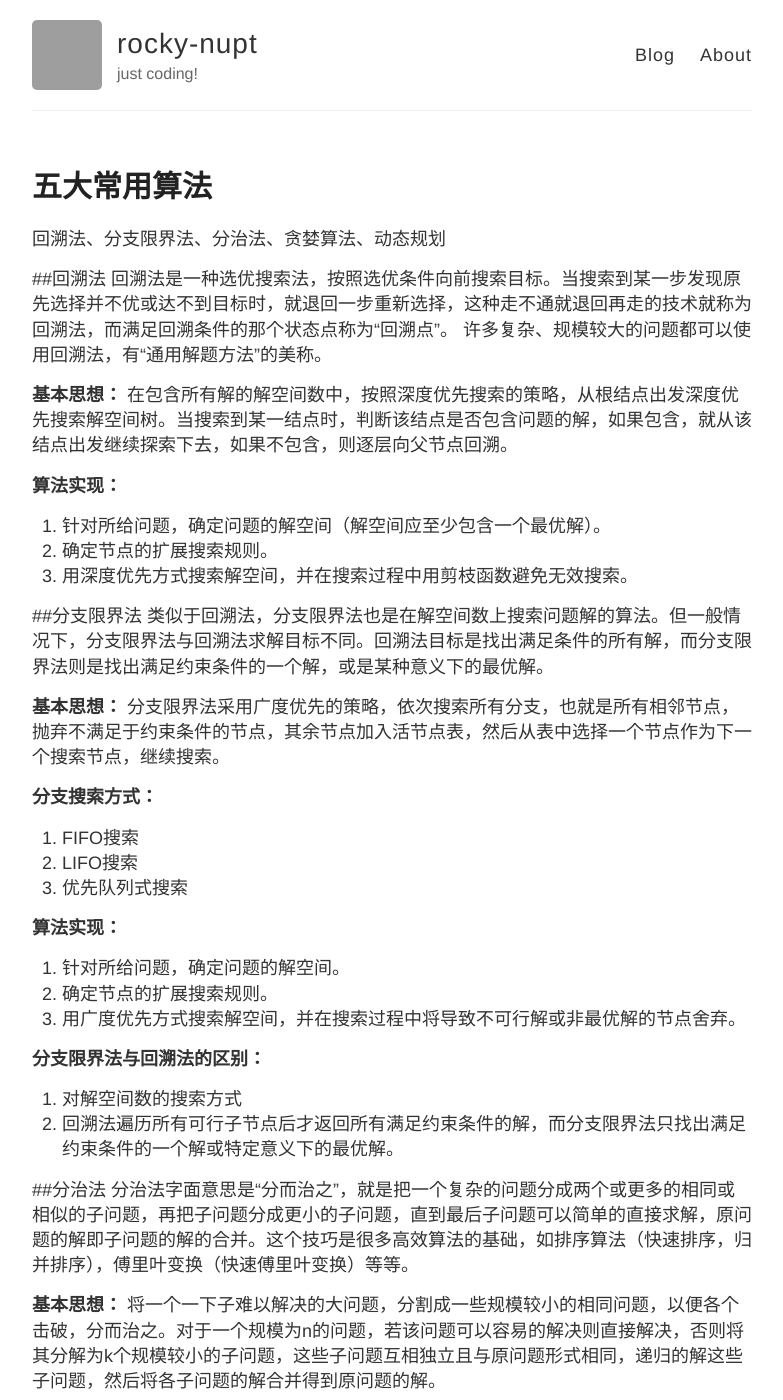
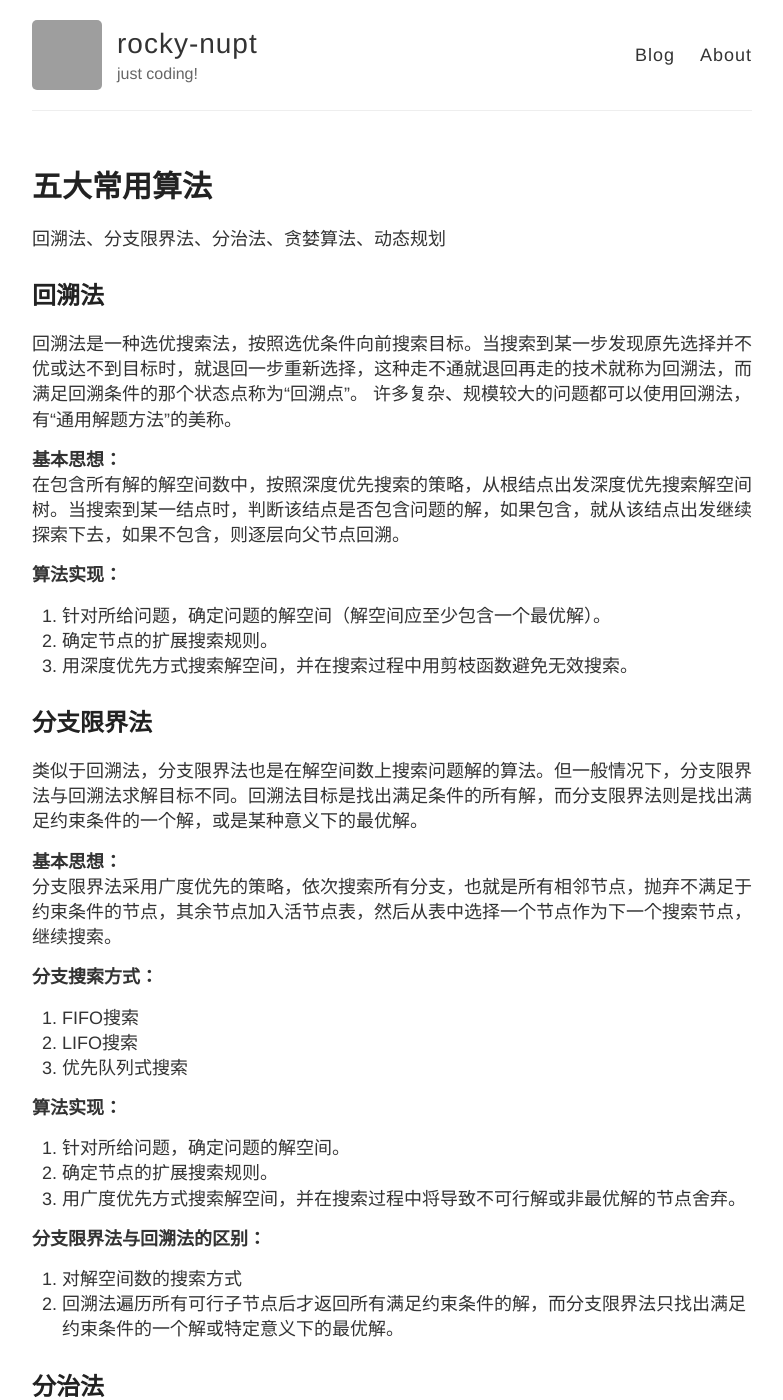
Before and after one commit to rocky-nupt/rocky-nupt.github.io, a Jekyll site: the page built from _posts/2017-10-31-five_algorithms.md, in a window 1280 px wide and 1400 px high. Shown: the whole window, without its empty margins (248-1031 px from the left). Built offline with Jekyll 4.4.1, drawn with Linux system fonts in a browser that asks for light colours; some of the changed text lies outside the part shown; grey boxes are pictures that could not be loaded.

Commit message:
update five

```diff
--- a/_posts/2017-10-31-five_algorithms.md
+++ b/_posts/2017-10-31-five_algorithms.md
@@ -5,22 +5,26 @@ title: 五大常用算法
 
 回溯法、分支限界法、分治法、贪婪算法、动态规划
 
-##回溯法
+## 回溯法
+
 回溯法是一种选优搜索法，按照选优条件向前搜索目标。当搜索到某一步发现原先选择并不优或达不到目标时，就退回一步重新选择，这种走不通就退回再走的技术就称为回溯法，而满足回溯条件的那个状态点称为“回溯点”。
 许多复杂、规模较大的问题都可以使用回溯法，有“通用解题方法”的美称。
 
-**基本思想：** 在包含所有解的解空间数中，按照深度优先搜索的策略，从根结点出发深度优先搜索解空间树。当搜索到某一结点时，判断该结点是否包含问题的解，如果包含，就从该结点出发继续探索下去，如果不包含，则逐层向父节点回溯。
+**基本思想：**<br />
+ 在包含所有解的解空间数中，按照深度优先搜索的策略，从根结点出发深度优先搜索解空间树。当搜索到某一结点时，判断该结点是否包含问题的解，如果包含，就从该结点出发继续探索下去，如果不包含，则逐层向父节点回溯。
 
-**算法实现：**
+**算法实现：**<br />
 1. 针对所给问题，确定问题的解空间（解空间应至少包含一个最优解）。
 2. 确定节点的扩展搜索规则。
 3. 用深度优先方式搜索解空间，并在搜索过程中用剪枝函数避免无效搜索。
 
 
-##分支限界法
+## 分支限界法
+
 类似于回溯法，分支限界法也是在解空间数上搜索问题解的算法。但一般情况下，分支限界法与回溯法求解目标不同。回溯法目标是找出满足条件的所有解，而分支限界法则是找出满足约束条件的一个解，或是某种意义下的最优解。
 
-**基本思想：** 分支限界法采用广度优先的策略，依次搜索所有分支，也就是所有相邻节点，抛弃不满足于约束条件的节点，其余节点加入活节点表，然后从表中选择一个节点作为下一个搜索节点，继续搜索。
+**基本思想：** <br />
+分支限界法采用广度优先的策略，依次搜索所有分支，也就是所有相邻节点，抛弃不满足于约束条件的节点，其余节点加入活节点表，然后从表中选择一个节点作为下一个搜索节点，继续搜索。
 
 **分支搜索方式：**
 1. FIFO搜索
@@ -37,10 +41,12 @@ title: 五大常用算法
 2. 回溯法遍历所有可行子节点后才返回所有满足约束条件的解，而分支限界法只找出满足约束条件的一个解或特定意义下的最优解。
 
 
-##分治法
+## 分治法
+
 分治法字面意思是“分而治之”，就是把一个复杂的问题分成两个或更多的相同或相似的子问题，再把子问题分成更小的子问题，直到最后子问题可以简单的直接求解，原问题的解即子问题的解的合并。这个技巧是很多高效算法的基础，如排序算法（快速排序，归并排序），傅里叶变换（快速傅里叶变换）等等。
 
-**基本思想：** 将一个一下子难以解决的大问题，分割成一些规模较小的相同问题，以便各个击破，分而治之。对于一个规模为n的问题，若该问题可以容易的解决则直接解决，否则将其分解为k个规模较小的子问题，这些子问题互相独立且与原问题形式相同，递归的解这些子问题，然后将各子问题的解合并得到原问题的解。
+**基本思想：**<br />
+ 将一个一下子难以解决的大问题，分割成一些规模较小的相同问题，以便各个击破，分而治之。对于一个规模为n的问题，若该问题可以容易的解决则直接解决，否则将其分解为k个规模较小的子问题，这些子问题互相独立且与原问题形式相同，递归的解这些子问题，然后将各子问题的解合并得到原问题的解。
 
 **适用特征：**
 1. 该问题的解缩小到一定程度就可以很容易的解决。
@@ -71,10 +77,12 @@ title: 五大常用算法
 - 汉诺塔
 
 
-##贪心算法
+## 贪心算法
+
 贪心算法是指，在对问题求解时，总是做出在当前看来是最好的选择。也就是说，不从整体最优上加以考虑，他所做出的仅仅是某种意义上的局部最优解。
 
-**基本思想：** 贪心算法没有固定框架，算法设计的关键是贪心策略的选择。值得注意的是，贪心算法不是对所有问题都得到整体最优解，选择的贪心策略必须具备无后效性，即某个状态以后的过程不会影响以前的状态，只与当前状态有关。
+**基本思想：**<br />
+ 贪心算法没有固定框架，算法设计的关键是贪心策略的选择。值得注意的是，贪心算法不是对所有问题都得到整体最优解，选择的贪心策略必须具备无后效性，即某个状态以后的过程不会影响以前的状态，只与当前状态有关。
 
 **算法实现：**
 1. 建立数学模型来描述问题。
@@ -82,18 +90,20 @@ title: 五大常用算法
 3. 对每一子问题求解，得到子问题的局部最优解。
 4. 把子问题的解中的局部最优解合成为原问题的一个解。
 
-**适用问题：**
+**适用问题：**<br />
 贪心算法适用前提是，局部最优策略能导致产生全局最优解。
 而且，因为用贪心算法只能通过解局部最优解的策略来达到全局最优解，所以，一定要判断问题是否适合采用贪心算法策略，找到的解是否一定是问题的最优解。
 
 
-##动态规划算法
+## 动态规划算法
+
 动态规划过程中，每次决策依赖于当前状态，又随即引起状态转移，动态规划的决策序列就是在变化的状态中产生出来的。
 
-**基本思想：** 和分治法类似，也是将问题分解为若干个字问题或者说阶段，按顺序求解子阶段，前一阶段的解为后一阶段的求解提供有用的信息。在求解任一子阶段时，列出各种可能的局部解，通过决策保留那些可能达到最优的局部解，丢弃其他局部解。依次解决各子阶段，最后一个子阶段的解就是初始问题的解。
+**基本思想：**<br />
+ 和分治法类似，也是将问题分解为若干个字问题或者说阶段，按顺序求解子阶段，前一阶段的解为后一阶段的求解提供有用的信息。在求解任一子阶段时，列出各种可能的局部解，通过决策保留那些可能达到最优的局部解，丢弃其他局部解。依次解决各子阶段，最后一个子阶段的解就是初始问题的解。
 与分治法最大的差别是：适用于动态规划求解的问题，经分解后得到的子问题往往不是相互独立的。
 
-**算法实现：**
+**算法实现：**<br />
 动态规划三要素：问题的阶段、每个阶段的状态、从前一个阶段转化到后一个阶段之间的递推关系。
 具体步骤如下：
 1. 划分阶段：按照问题的时间或空间特征，把问题分为若干个阶段。划分时，要注意划分后的阶段一定是有序的或者可排序的。否则无法求解。
@@ -106,7 +116,7 @@ title: 五大常用算法
 3. 以自底向上或自顶向下的记忆化方式计算出最优值。
 4. 根据计算最优值时得到的信息，构造问题的最优解。
 
-**适用问题：**
+**适用问题：**<br />
 能采用动态规划求解的问题一般有3个性质：
 1. 最优化原理：问题的最优解包含的所有子问题的解也是最优的，就称该问题具有最优子结构。
 2. 无后效性：即某个阶段状态一旦确定，就不受这个状态以后的决策所影响。
```
